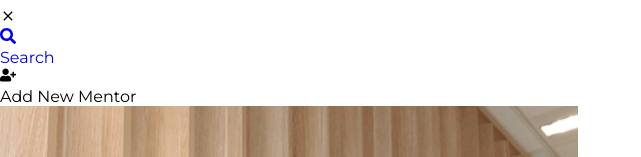
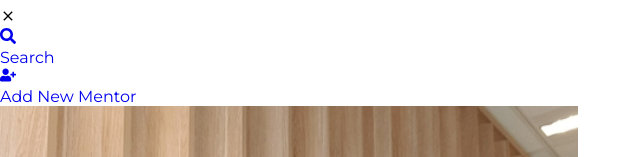
Before and after one commit to ettienekorayyi/poc-code-sydney, a React (Create React App) app: page / in a window 1280 px wide. Both pictures are taken after a click on the icon 8 px from the left and 512 px from the top of the page. Shown: the part 496-653 px from the top of the page, without its empty margins (0-641 px from the left). Built offline with nearby package versions, Linux system fonts and the light colour scheme.

Commit message:
DEV-017 Add hyperlink to the new mentor page

```diff
--- a/src/components/NavBar/NavBar.js
+++ b/src/components/NavBar/NavBar.js
@@ -39,12 +39,14 @@ const NavBar = () => {
               <div className='dropdown-description'>Search</div>
             </div>
           </a>
-          <div className='dropdown-section'>
-            <div className='dropdown-icon'>
-              <FaUserPlus className='navigation-icon' />
+          <a href='/create'>
+            <div className='dropdown-section'>
+              <div className='dropdown-icon'>
+                <FaUserPlus className='navigation-icon' />
+              </div>
+              <div className='dropdown-description'>Add New Mentor</div>
             </div>
-            <div className='dropdown-description'>Add New Mentor</div>
-          </div>
+          </a>
 
           <div className='dropdown-section loggedin-user'>
             <div className='dropdown-icon'>
```
